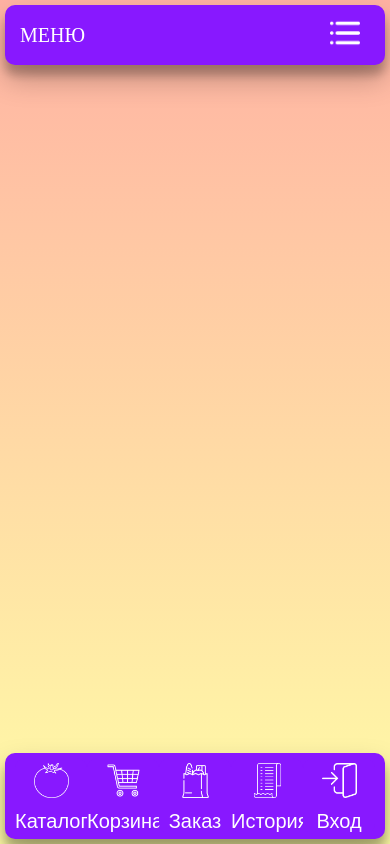
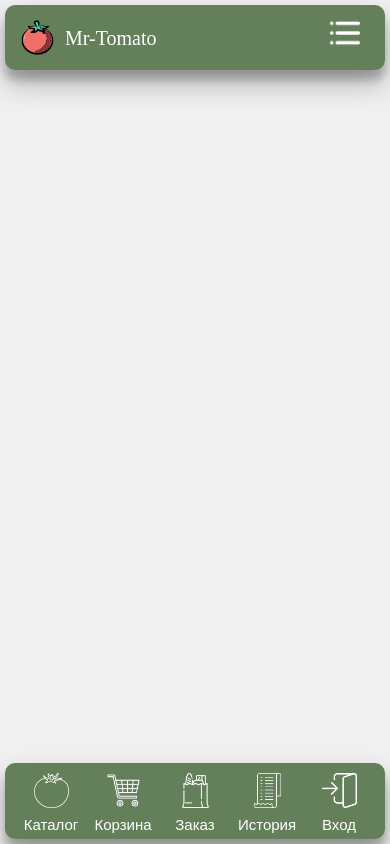
Before and after one commit to rvburov/OnlineStore, a Django app: page / in a window 390 px wide. Run offline with Django 5.2, Linux system fonts and the light colour scheme; data that the repository does not hold is empty.

Commit message:
Added mobile version of the site

```diff
--- a/backend/catalog/templates/includes/footer.html
+++ b/backend/catalog/templates/includes/footer.html
@@ -32,7 +32,8 @@
             <img class="footer-logo-open" src="{% static 'logo/menu-open.png' %}" alt="">
         </div>
         <div class="footer-menu">
-            <p>МЕНЮ</p>
+            <img class="footer-menu-logo" src="{% static 'logo/tomato.png' %}" alt="">
+            <p>Mr-Tomato</p>
         </div>
     </div>
 </footer>
--- a/backend/config/settings.py
+++ b/backend/config/settings.py
@@ -6,7 +6,7 @@ BASE_DIR = Path(__file__).resolve().parent.parent
 
 SECRET_KEY = 'django-insecure-g@!9d%u+*mco59)meg$v56jb#gam5n3n3m72suaf5d+0jb^xgr'
 
-DEBUG = True
+DEBUG = False
 
 ALLOWED_HOSTS = ['mr-tomato.hopto.org', '84.201.187.46', '127.0.0.1', 'localhost']
 
--- a/backend/static/css/desktop_version/account.css
+++ b/backend/static/css/desktop_version/account.css
@@ -29,7 +29,7 @@
     margin: 20px;
 }
 .account button{
-    background-color: black;
+    background-color: #A1312B;
     color: white;
     border-radius: 20px;
     border: none;
--- a/backend/static/css/desktop_version/base.css
+++ b/backend/static/css/desktop_version/base.css
@@ -8,7 +8,7 @@ html, body{
     height: 100%;
 }
 html{
-    background: linear-gradient(rgba(255, 170, 153, 0.9), rgba(255, 252, 157, 0.9));
+    background: rgb(240, 240, 240);
     background-attachment: fixed;
 }
 body{
@@ -37,7 +37,7 @@ footer {
     display: flex;
     justify-content: space-between;
     align-items: center;
-    background-color: rgb(136, 24, 255);
+    background-color: #64805A;
     border-radius: 10px;
     padding: 10px;
     box-shadow: 0 14px 28px rgba(0,0,0,0.25), 0 10px 10px rgba(0,0,0,0.22);
@@ -56,7 +56,7 @@ footer {
     border: none;
     padding: 10px 20px;
     color: white;
-    background-color: rgb(136, 24, 255);
+    background-color: #64805A;
     cursor: pointer;
 }
 .navigation-btn:hover {
@@ -131,6 +131,9 @@ footer {
 .footer-menu {
     display: none;
 }
+.footer-menu-logo{
+    display: none;
+}
 
 /* Адаптив под мобильную версию */
 
@@ -170,7 +173,6 @@ footer {
         border: none;
         padding: 0px 0px;
         color: white;
-        background-color: rgb(136, 24, 255);
         cursor: pointer;
         margin: 5px 0;
         width: 72px;
@@ -189,7 +191,7 @@ footer {
     }
     /* Реквизиты и контакты */
     .footer-content{
-        background-color: rgb(136, 24, 255);
+        background-color: #64805A;
         color: white;
         margin: 5px;
         line-height: 1.5;
@@ -216,13 +218,25 @@ footer {
     }
     .footer-menu {
         display: flex;
-        text-align: center;
+        align-items: center;
         font-size: 20px;
+        gap: 10px;
     }
-
     .footer-menu.active {
         display: none;
     }
+
+    .footer-menu-logo{
+        display: flex;
+        align-items: center;
+        width: 35px;
+        cursor: pointer;
+    }
+
+    .footer-menu-logo.active{
+        display: none;
+    }
+
 
     /* Реквизиты и контакты меню открыть */
 
@@ -278,6 +292,11 @@ footer {
         display: none;
     }
 }
+@media (max-width: 620px) {
+    .navigation-btn{
+        font-size: 15px
+    }
+}
 @media (max-width: 370px) {
     .navigation-btn{
         font-size: 20px;
--- a/backend/static/css/desktop_version/cart.css
+++ b/backend/static/css/desktop_version/cart.css
@@ -66,7 +66,7 @@
 
 .sum-cart-products button{
     border: none;
-    background-color: black;
+    background-color: #A1312B;
     color: white;
     font-size: 30px;
     padding: 20px;
--- a/backend/static/css/desktop_version/catalog.css
+++ b/backend/static/css/desktop_version/catalog.css
@@ -96,7 +96,7 @@
 
 .product-cart-button button{
     border: none;
-    background-color: black;
+    background-color: #A1312B;
     color: white;
     font-size: 30px;
     padding: 20px;
@@ -114,7 +114,7 @@
     .catalog{
         padding-left: 10px;
         padding-right: 10px;
-        padding-top: 70px;
+        padding-top: 80px;
         padding-bottom: 100px;
     }
     .product {
--- a/backend/static/css/desktop_version/login.css
+++ b/backend/static/css/desktop_version/login.css
@@ -56,7 +56,7 @@
 
 .login-button button {
     border: none;
-    background-color: black;
+    background-color: #A1312B;
     color: white;
     font-size: 20px;
     padding: 10px 40px;
--- a/backend/static/css/desktop_version/orders.css
+++ b/backend/static/css/desktop_version/orders.css
@@ -67,12 +67,10 @@
 /* Стили для данных заказа */
 
 .order-info-pay{
-    background-color: #FF6347;
     padding: 10px 40px;
     max-width: 600px;
     width: 100%;
     border-radius: 20px;
-    box-shadow: 0 14px 28px rgba(0,0,0,0.25), 0 10px 10px rgba(0,0,0,0.22);
 }
 
 .order-info p{
@@ -121,7 +119,7 @@
 
 .order-pay-button{
     border: none;
-    background-color: black;
+    background-color: #A1312B;
     color: white;
     font-size: 30px;
     padding: 20px;
```
Also changed, not shown: backend/static/logo/tomato.png (added).
